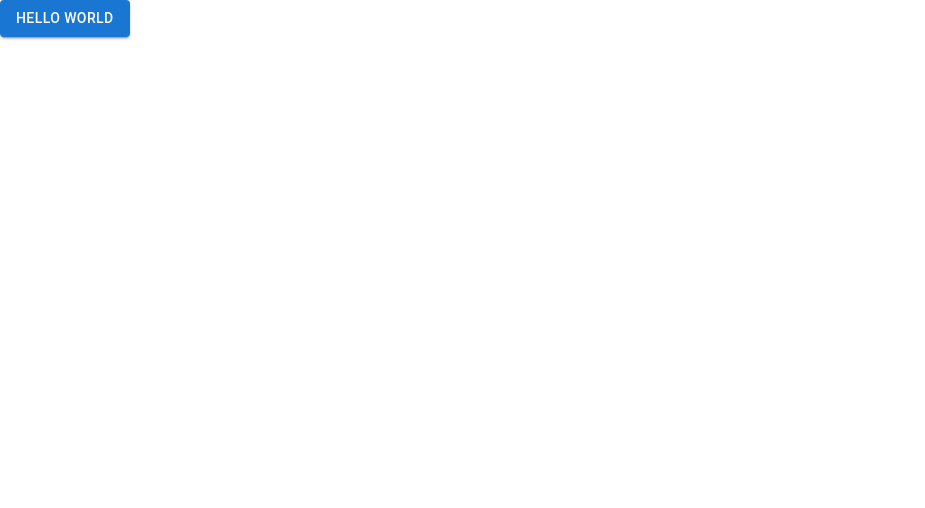
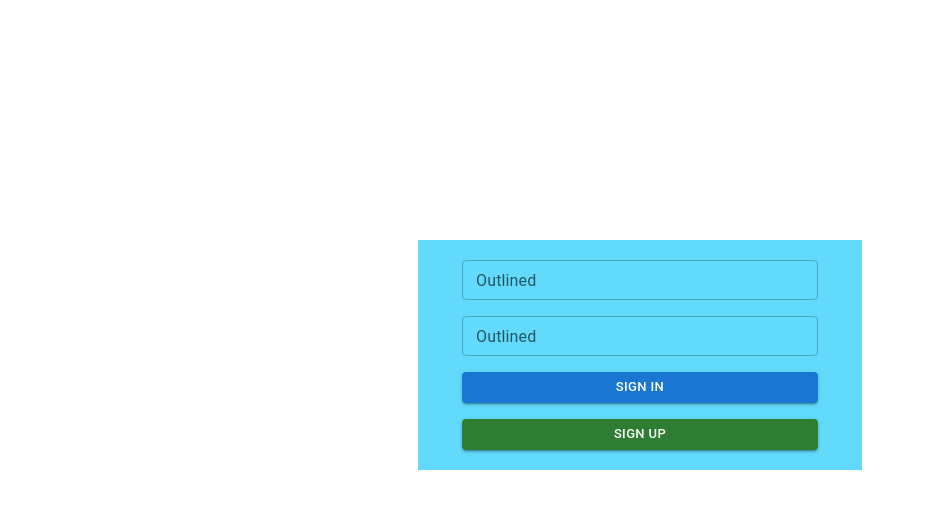
Before and after one commit to dre-lnx/wFast-react, a React (Create React App) app: page / in a window 1280 px wide. Shown: the top 508 px of the page, without its empty margins (0-925 px from the left). Built offline with nearby package versions, Linux system fonts and the light colour scheme.

Commit message:
tela-login

```diff
--- a/src/App.js
+++ b/src/App.js
@@ -1,15 +1,28 @@
 import * as React from 'react';
 import Button from '@material-ui/core/Button';
-import './App.css';
-
-
+import './assets/App.css';
+import Container from '@material-ui/core/Container';
+import TextField from '@material-ui/core/TextField';
 
 function App() {
   return (
     <Button variant="contained" color="primary">
       Hello World
-    </Button>
-
+    </Button>,
+    <Container maxWidth="xs" className="login-container ">
+          <form noValidate autoComplete="off">
+            <div class="form-content">
+                <TextField id="outlined-basic" size="small" label="Outlined" variant="outlined"/>
+                <TextField id="outlined-basic" size="small"  label="Outlined" variant="outlined"/>
+                <Button variant="contained"  size="small" color="primary">
+                  Sign In
+                </Button>
+                <Button variant="contained"  size="small" color="success">
+                  Sign Up
+                </Button>
+            </div>
+          </form>
+    </Container>
   );
 }
 
--- a/src/App.css
+++ b/src/assets/App.css
@@ -28,6 +28,24 @@
   color: #61dafb;
 }
 
+.form-content {
+  display: flex;
+  flex-direction: column;
+  padding: 20px;
+  gap: 1rem;
+}
+
+.form-conten {
+  border-radius: 20px;
+}
+
+
+.login-container {
+  background-color: #61dafb;
+  margin-top: 30vh;
+}
+
+
 @keyframes App-logo-spin {
   from {
     transform: rotate(0deg);
--- a/src/index.js
+++ b/src/index.js
@@ -1,6 +1,6 @@
 import React from 'react';
 import ReactDOM from 'react-dom';
-import './index.css';
+import './assets/index.css';
 import App from './App';
 
 ReactDOM.render(
```
Also changed, not shown: src/pages/login.js (added, +12 -0 lines), src/assets/index.css (renamed from src/index.css).
